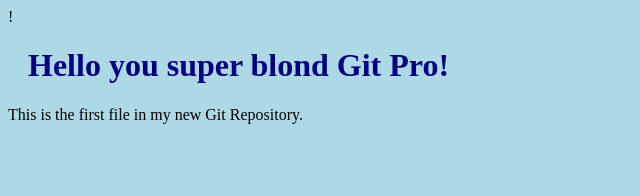
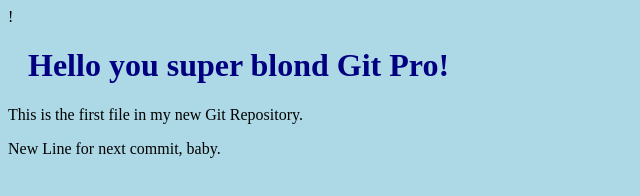
Before and after one commit to cr2211/hello-git, a plain HTML site: page index.html in a window 1280 px wide. Shown: the whole page, without its empty margins (0-640 px from the left). Drawn offline with Linux system fonts and the light colour scheme.

Commit message:
Updated index.html with a new line

```diff
--- a/index.html
+++ b/index.html
@@ -8,6 +8,7 @@
 
 <h1>Hello you super blond Git Pro!</h1>
 <p>This is the first file in my new Git Repository.</p>
+<p>New Line for next commit, baby.</p>
 
   </body>
 </html>
```
Also changed, not shown: 1 other file.
